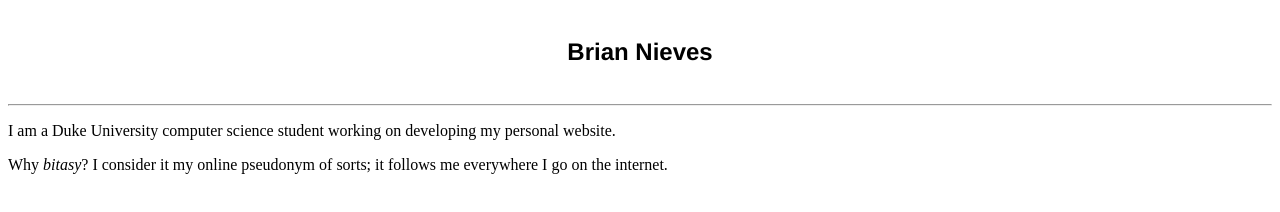
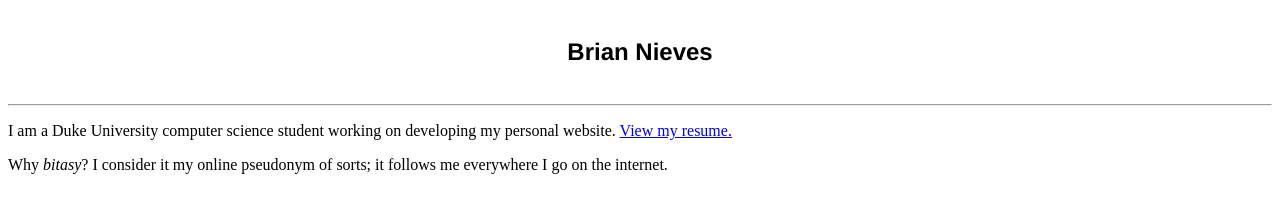
Before and after one commit to bitasy/bitasy.github.io, a plain HTML site: page index.html in a window 1280 px wide. Drawn offline with Linux system fonts and the light colour scheme.

Commit message:
Add link to resume

```diff
--- a/index.html
+++ b/index.html
@@ -11,6 +11,7 @@
     <hr/>
     <p>
       I am a Duke University computer science student working on developing my personal website.
+      <a href="/resume.pdf">View my resume.</a>
     </p>
     <p>
       Why <i>bitasy</i>? I consider it my online pseudonym of sorts; it follows me everywhere I go on the internet.
```
Also changed, not shown: README.md.
